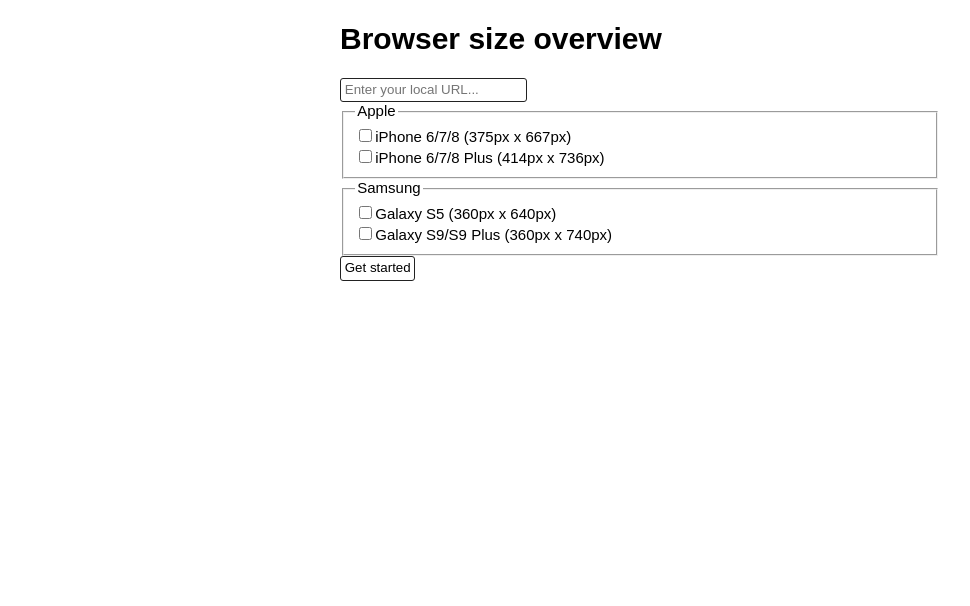
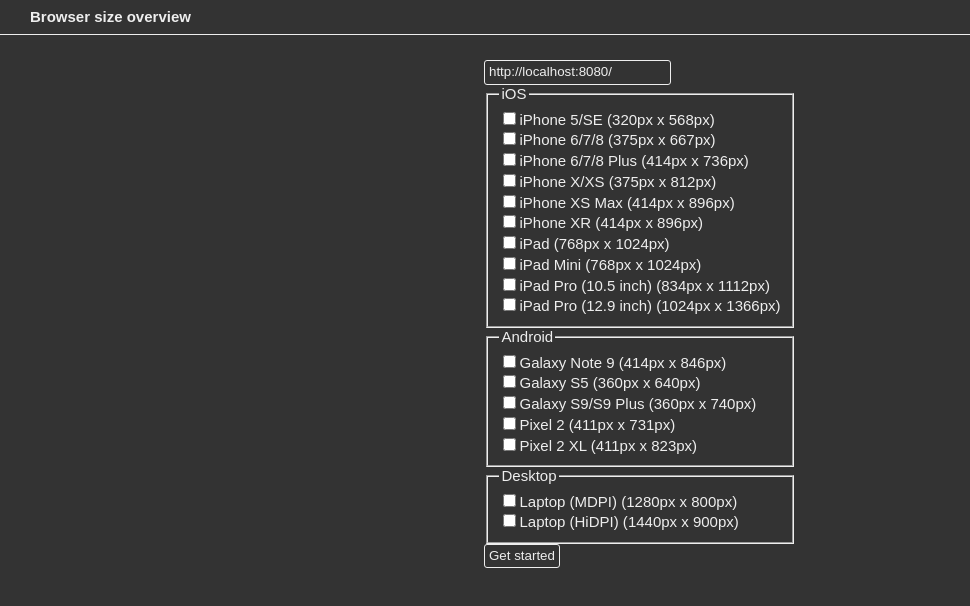
Before and after one commit to shwilliam/browser-size-overview, a React (Create React App) app: page / in a window 1280 px wide. Shown: the top 606 px of the page, without its empty margins (0-970 px from the left). Built offline with nearby package versions, Linux system fonts and the light colour scheme.

Commit message:
set up layout

```diff
--- a/src/App.js
+++ b/src/App.js
@@ -1,19 +1,23 @@
 import React from 'react'
 import './styles.css'
 import {BrowserWindowContextProvider} from './context/browser-windows'
-import {OpenFrames, NewWindowButton, DeviceSelect} from './components'
+import {OpenFrames, NewWindowButton, OptionsForm} from './components'
 
 const App = () => (
   <div className="site">
     <BrowserWindowContextProvider>
       <header className="site__header">
-        <h1>Browser size overview</h1>
-        <DeviceSelect />
-        <NewWindowButton />
+        <h1 className="site__title">Browser size overview</h1>
       </header>
 
       <main className="site__main">
         <OpenFrames />
+
+        <NewWindowButton />
+
+        <section className="site__options">
+          <OptionsForm />
+        </section>
       </main>
     </BrowserWindowContextProvider>
   </div>
--- a/src/components/Frame.js
+++ b/src/components/Frame.js
@@ -2,13 +2,37 @@
 import SizeForm from './SizeForm'
 import {useBrowserWindows} from '../hooks'
 
-const Frame = ({idx, src, width, height}) => {
+const Frame = ({idx, src, name, width, height}) => {
   const {setOpenWindows} = useBrowserWindows()
   const [isEditingDimensions, setIsEditingDimensions] = useState(false)
   const toggleDimensionsForm = () => setIsEditingDimensions(s => !s)
 
   return (
     <>
+      <section>
+        <p className="frame__device-name">{name || 'Custom'}</p>
+
+        <div className="frame__info">
+          {isEditingDimensions ? (
+            <SizeForm idx={idx} onSubmit={toggleDimensionsForm} />
+          ) : (
+            <>
+              <p>
+                {width}px x {height}px
+              </p>
+            </>
+          )}
+
+          <button
+            class="frame__edit-btn"
+            type="button"
+            onClick={toggleDimensionsForm}
+          >
+            {isEditingDimensions ? 'Cancel' : 'Edit'}
+          </button>
+        </div>
+      </section>
+
       <div className="frame__window-container">
         <iframe
           title="Demo window"
@@ -19,20 +43,6 @@
           frameBorder="0"
         />
       </div>
-
-      <section className="frame__info">
-        {isEditingDimensions ? (
-          <SizeForm idx={idx} />
-        ) : (
-          <p>
-            {width}px x {height}px
-          </p>
-        )}
-
-        <button type="button" onClick={toggleDimensionsForm}>
-          {isEditingDimensions ? 'Cancel' : 'Edit'}
-        </button>
-      </section>
     </>
   )
 }
--- a/src/components/NewWindowButton.js
+++ b/src/components/NewWindowButton.js
@@ -6,11 +6,17 @@
 
   const createNewWindow = () => {
     setOpenWindows(s => [...s, {width: 300, height: 300}])
+    // TODO: scroll to right
   }
 
   if (!activeUrl) return null
 
-  return <button onClick={createNewWindow}>Create new window</button>
+  return (
+    <button className="site__floating-action" onClick={createNewWindow}>
+      <span className="sr-only">Create new window</span>
+      <span aria-hidden>+</span>
+    </button>
+  )
 }
 
 export default NewWindowButton
--- a/src/components/DeviceSelect.js
+++ b/src/components/OptionsForm.js
@@ -1,7 +1,7 @@
 import React, {useState} from 'react'
 import {useBrowserWindows} from '../hooks'
 
-const DeviceSelect = () => {
+const OptionsForm = () => {
   const {
     openWindows,
     setOpenWindows,
@@ -9,7 +9,7 @@
     DEVICES,
   } = useBrowserWindows()
   const [selected, setSelected] = useState([])
-  const [urlInput, setUrlInput] = useState('')
+  const [urlInput, setUrlInput] = useState('http://localhost:8080/')
 
   const handleChange = e => setUrlInput(e.target.value)
 
@@ -64,4 +64,4 @@
   )
 }
 
-export default DeviceSelect
+export default OptionsForm
--- a/src/components/SizeForm.js
+++ b/src/components/SizeForm.js
@@ -3,7 +3,7 @@
 
 const STEP_SIZE = 10
 
-const SizeForm = ({idx}) => {
+const SizeForm = ({idx, onSubmit}) => {
   const {openWindows, setOpenWindows} = useBrowserWindows()
 
   const [widthInput, setWidthInput] = useState(openWindows[idx]?.width)
@@ -21,6 +21,8 @@
 
       return sCopy
     })
+
+    onSubmit()
   }
 
   const incrementWidth = () => setWidthInput(s => s + STEP_SIZE)
@@ -30,14 +32,15 @@
 
   return (
     <form className="frame__dimensions-form" onSubmit={handleSubmit}>
-      <label>
-        Width:
+      <label className="frame__dimensions-label">
+        <p className="sr-only">Width</p>
         <input
           className="frame__dimensions-input"
           value={widthInput}
           onChange={e => setWidthInput(e.target.value)}
           type="text"
         />
+
         <button type="button" onClick={incrementWidth} aria-hidden>
           +
         </button>
@@ -45,15 +48,16 @@
           -
         </button>
       </label>
-
-      <label>
-        Height:
+      x
+      <label className="frame__dimensions-label">
+        <p className="sr-only">Height</p>
         <input
           className="frame__dimensions-input"
           value={heightInput}
           onChange={e => setHeightInput(e.target.value)}
           type="text"
         />
+
         <button type="button" onClick={incrementHeight} aria-hidden>
           +
         </button>
@@ -61,7 +65,6 @@
           -
         </button>
       </label>
-
       <button type="submit">Update</button>
     </form>
   )
--- a/src/components/index.js
+++ b/src/components/index.js
@@ -3,7 +3,7 @@
 import OpenFrames from './OpenFrames'
 import SizeForm from './SizeForm'
 import NewWindowButton from './NewWindowButton'
-import DeviceSelect from './DeviceSelect'
+import OptionsForm from './OptionsForm'
 
 export {
   ActiveUrlForm,
@@ -11,5 +11,5 @@
   OpenFrames,
   SizeForm,
   NewWindowButton,
-  DeviceSelect,
+  OptionsForm,
 }
--- a/src/hooks/useBrowserWindows/devices.js
+++ b/src/hooks/useBrowserWindows/devices.js
@@ -1,5 +1,12 @@
+// source: firefox browser dev tools
+
 const DEVICES = {
-  Apple: [
+  iOS: [
+    {
+      name: 'iPhone 5/SE',
+      width: 320,
+      height: 568,
+    },
     {
       name: 'iPhone 6/7/8',
       width: 375,
@@ -10,8 +17,48 @@
       width: 414,
       height: 736,
     },
+    {
+      name: 'iPhone X/XS',
+      width: 375,
+      height: 812,
+    },
+    {
+      name: 'iPhone XS Max',
+      width: 414,
+      height: 896,
+    },
+    {
+      name: 'iPhone XR',
+      width: 414,
+      height: 896,
+    },
+    {
+      name: 'iPad',
+      width: 768,
+      height: 1024,
+    },
+    {
+      name: 'iPad Mini',
+      width: 768,
+      height: 1024,
+    },
+    {
+      name: 'iPad Pro (10.5 inch)',
+      width: 834,
+      height: 1112,
+    },
+    {
+      name: 'iPad Pro (12.9 inch)',
+      width: 1024,
+      height: 1366,
+    },
   ],
-  Samsung: [
+  Android: [
+    {
+      name: 'Galaxy Note 9',
+      width: 414,
+      height: 846,
+    },
     {
       name: 'Galaxy S5',
       width: 360,
@@ -22,6 +69,28 @@
       width: 360,
       height: 740,
     },
+    {
+      name: 'Pixel 2',
+      width: 411,
+      height: 731,
+    },
+    {
+      name: 'Pixel 2 XL',
+      width: 411,
+      height: 823,
+    },
+  ],
+  Desktop: [
+    {
+      name: 'Laptop (MDPI)',
+      width: 1280,
+      height: 800,
+    },
+    {
+      name: 'Laptop (HiDPI)',
+      width: 1440,
+      height: 900,
+    },
   ],
 }
 
--- a/src/styles.css
+++ b/src/styles.css
@@ -3,40 +3,114 @@
   font-family: sans-serif;
   font-size: 15px;
   line-height: 1.25;
+  margin: 0;
+  padding: 0;
+  height: 100%;
+}
+
+#root {
+  height: 100%;
+}
+
+.sr-only {
+  position: absolute;
+  left: -10000px;
+  top: auto;
+  width: 1px;
+  height: 1px;
+  overflow: hidden;
 }
 
 button,
 input {
+  color: #eee;
   line-height: 1.25;
   padding: 0.2rem 0.25rem;
-  border: 1px solid #222;
+  border: 1px solid #eee;
   border-radius: 3px;
   background-color: transparent;
 }
 
 .site {
+  display: flex;
+  flex-direction: column;
+  background-color: #333;
+  color: #eee;
+  min-height: 100%;
 }
 
 .site__header {
-  max-width: 600px;
-  margin: 0 auto;
+  position: fixed;
+  top: 0;
+  right: 0;
+  left: 0;
+  padding: 0.5rem 2rem;
+  background-color: #333;
+  border-bottom: 1px solid #eee;
+}
+
+.site__title {
+  font-size: 1rem;
+  margin: 0;
 }
 
 .site__main {
-  text-align: center;
+  min-height: 70%;
+  display: flex;
+  justify-content: center;
+  align-items: center;
+  padding: 2rem 0 1rem 0;
+}
+
+.site__options {
+  margin: 2rem auto;
+  max-width: 600px;
+}
+
+.site__floating-action {
+  position: fixed;
+  bottom: 1rem;
+  right: 1rem;
+  height: 3rem;
+  width: 3rem;
+  z-index: 999;
+  font-size: 1.8rem;
+  padding-bottom: 1rem;
+  background-color: #333;
+}
+
+.options__url-form {
+  width: 100%;
+}
+
+.options__url-input {
+  width: 100%;
 }
 
 .frame__list {
   display: flex;
-  justify-content: space-around;
-  flex-wrap: wrap;
+  overflow-y: scroll;
   list-style: none;
-  margin: 0;
+  margin: 0 1rem;
   padding: 0;
+}
+
+.frame__info {
+  display: flex;
+  align-items: baseline;
+}
+
+.frame__device-name {
+  margin-bottom: 0;
+}
+
+.frame__edit-btn {
+  margin: 0 1rem;
 }
 
 .frame__container {
   margin: 1rem;
+  padding-right: 3rem;
 }
 
 .frame__window {
@@ -45,8 +119,17 @@
 
 .frame__dimensions-form {
   display: flex;
-  flex-direction: column;
+  white-space: nowrap;
   align-items: center;
+  padding: 1rem 0;
+}
+
+.frame__dimensions-label {
+  margin-right: 1rem;
+}
+
+.frame__dimensions-label + .frame__dimensions-label {
+  margin-left: 1rem;
 }
 
 .frame__dimensions-input {
```
